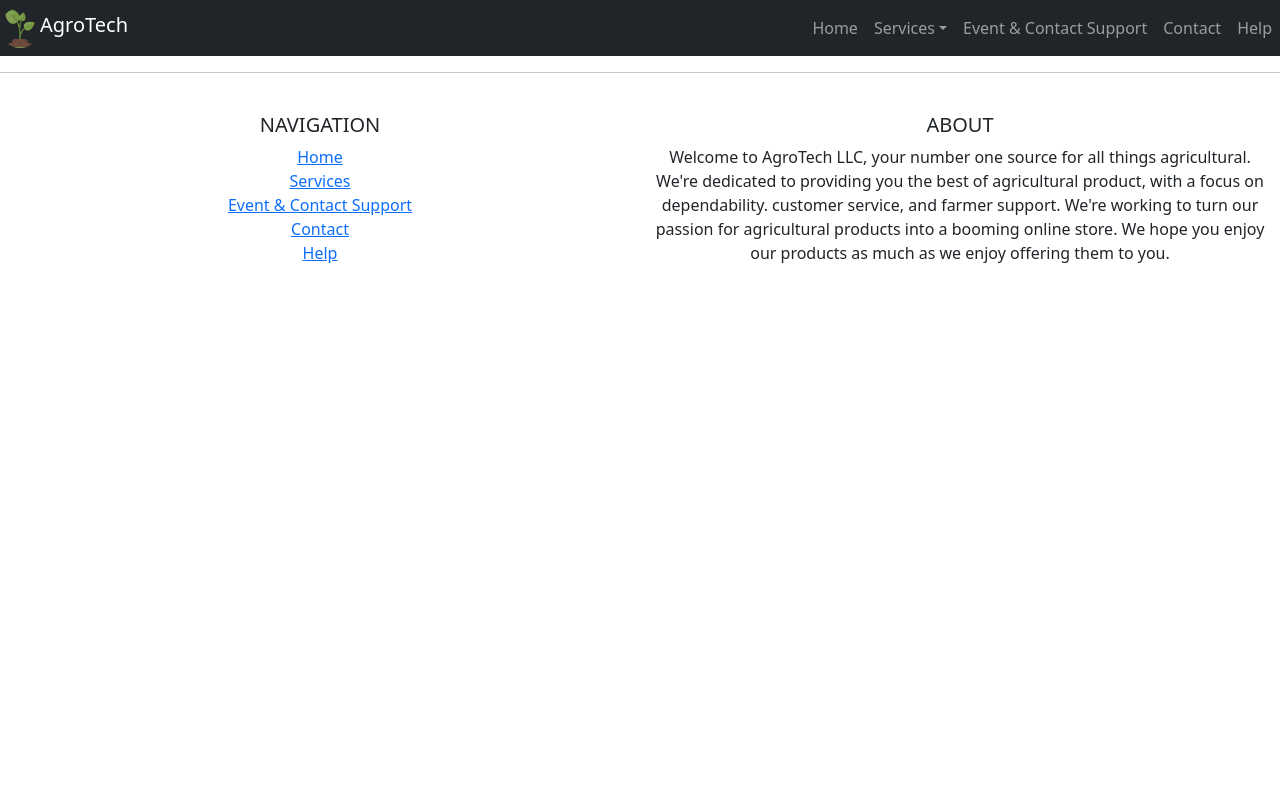
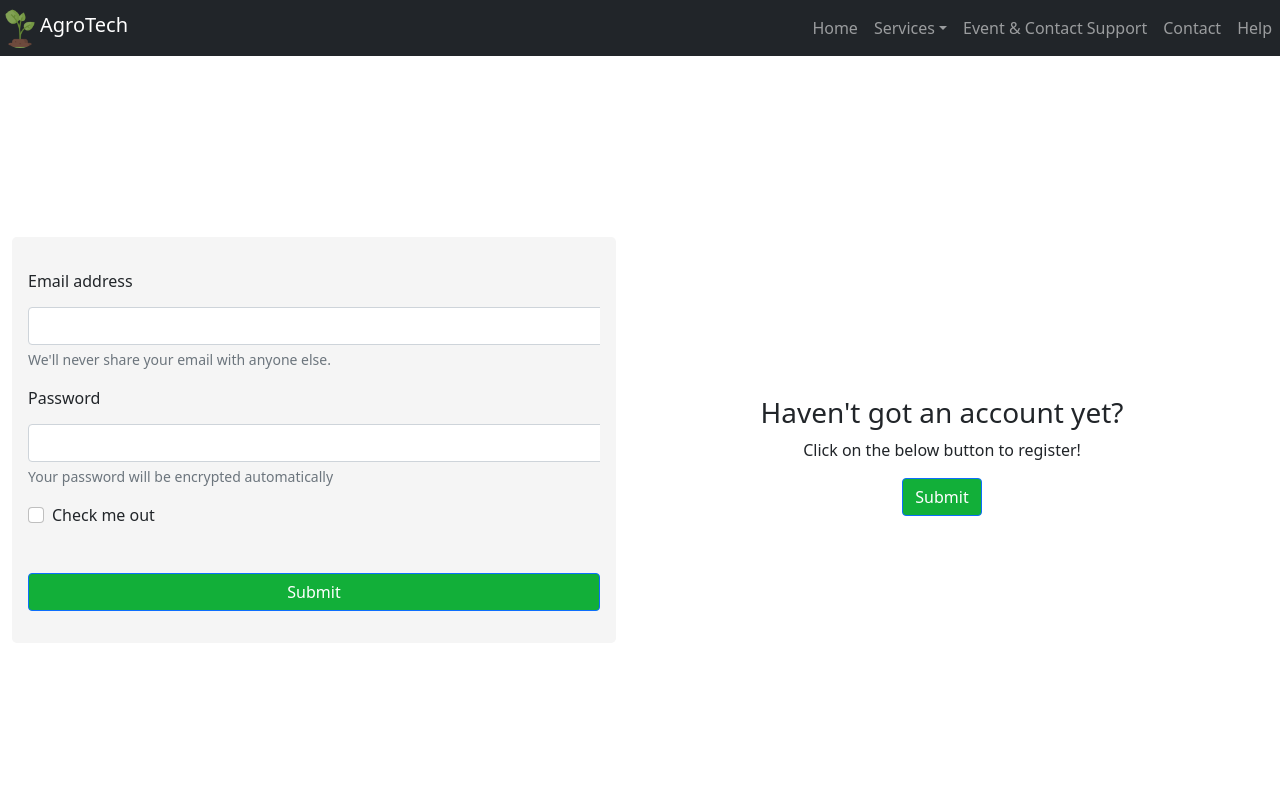
Before and after one commit to MihisaraR99/AgroTech-AgriculturalManagementSystem, a React (Create React App) app in the folder Code/frontend/: page /login in a window 1280 px wide. Shown: the top 800 px of the page. Built offline with nearby package versions, Linux system fonts and the light colour scheme.

Commit message:
Create login and user registration user interfaces

```diff
--- /dev/null
+++ b/Code/frontend/src/App.css
@@ -0,0 +1,10 @@
+* {
+  overflow-x: hidden;
+}
+
+.jumbotron {
+  padding: 2rem 1rem;
+  margin-bottom: 2rem;
+  background-color: #f5f5f5;
+  border-radius: 0.3rem;
+}
--- a/Code/frontend/src/App.js
+++ b/Code/frontend/src/App.js
@@ -1,5 +1,6 @@
 import React from "react";
 import { BrowserRouter, Route, Routes } from "react-router-dom";
+import "./App.css";
 
 import Header from "./components/Header";
 import Footer from "./components/Footer";
@@ -21,27 +22,29 @@ import CompanyRequest from "./components/Product/User_Company/CompanyRequests";
 import AdvertiserForm from "./components/Ads/AdvertiserForm";
 import PropertyCatalog from "./components/Ads/PropertyCatalog";
 import DisplayAd from "./components/Ads/DisplayAd";
-import AdvertiserLogin from "./components/Ads/AdvertiserLogin"
+import AdvertiserLogin from "./components/Ads/AdvertiserLogin";
 import AdminViewAds from "./components/Ads/AdminViewAds";
-import AdminUpdateAds from "./components/Ads/AdminUpdateAds"
+import AdminUpdateAds from "./components/Ads/AdminUpdateAds";
 
 // Lab Components
-import AddReport     from "./components/AddReport";
-import AllReports    from "./components/AllReports";
-import DeleteReport  from "./components/DeleteReport";
-import EditReport    from "./components/EditReport";
+import AddReport from "./components/AddReport";
+import AllReports from "./components/AllReports";
+import DeleteReport from "./components/DeleteReport";
+import EditReport from "./components/EditReport";
 import ReportDetails from "./components/ReportDetails";
+import Login from "./components/Users/Login";
+import Register from "./components/Users/Register";
 
 function App() {
   return (
     <BrowserRouter>
       <Header />
       <Routes>
-        <Route path="/rep"      element= {<AllReports/>}    />
-        <Route path="/add"      element= {<AddReport/>}     />
-        <Route path="/del"      element= {<DeleteReport/>}  />
-        <Route path="/edit/:id" element= {<EditReport/>}    />
-        <Route path="/rep/:id"  element= {<ReportDetails/>} />
+        <Route path="/rep" element={<AllReports />} />
+        <Route path="/add" element={<AddReport />} />
+        <Route path="/del" element={<DeleteReport />} />
+        <Route path="/edit/:id" element={<EditReport />} />
+        <Route path="/rep/:id" element={<ReportDetails />} />
         <Route path="/" element={<AllServices />} />
 
         {/* Store Routes */}
@@ -60,16 +63,20 @@ function App() {
           element={<StoreAddProductForm />}
         />
 
-        <Route path="/Ads/add" element= {<AddProduct/>}/>
-        <Route path="/Ads/productSee" element= {<AllProducts/>}/>
-        <Route path="/Ads/company" element= {<CompanyRequest/>}/>
-          {/* Ads Routes */}
+        <Route path="/Ads/add" element={<AddProduct />} />
+        <Route path="/Ads/productSee" element={<AllProducts />} />
+        <Route path="/Ads/company" element={<CompanyRequest />} />
+        {/* Ads Routes */}
         <Route path="/Ads/adform" element={<AdvertiserForm />} />
         <Route path="/Ads/properties" element={<PropertyCatalog />} />
         <Route path="/Ads/DisplayAd" element={<DisplayAd />} />
         <Route path="/Ads/AdverLogin" element={<AdvertiserLogin />} />
         <Route path="/Ads/AdminView" element={<AdminViewAds />} />
         <Route path="/Ads/AdminUpdate" element={<AdminUpdateAds />} />
+
+        {/* Users */}
+        <Route path="/login" element={<Login />} />
+        <Route path="/sign-up" element={<Register />} />
       </Routes>
       <Footer />
     </BrowserRouter>
--- /dev/null
+++ b/Code/frontend/src/components/Users/Login.js
@@ -0,0 +1,74 @@
+import React from "react";
+
+const Login = () => {
+  return (
+    <div class="container min-vw-100 max-vw-100 vw-100 vh-100 min-vh-100">
+      <div class="row  w-100 h-100 d-flex align-items-center justify-content-center">
+        <div class="col  w-100 h-100 d-flex align-items-center justify-content-center">
+          <form className="jumbotron">
+            <div class="mb-3">
+              <label for="exampleInputEmail1" class="form-label">
+                Email address
+              </label>
+              <input
+                type="email"
+                class="form-control"
+                id="exampleInputEmail1"
+                aria-describedby="emailHelp"
+                style={{ width: "600px" }}
+              />
+              <div id="emailHelp" class="form-text">
+                We'll never share your email with anyone else.
+              </div>
+            </div>
+            <div class="mb-3">
+              <label for="exampleInputPassword1" class="form-label">
+                Password
+              </label>
+              <input
+                type="password"
+                class="form-control"
+                id="exampleInputPassword1"
+                style={{ width: "600px" }}
+              />
+
+              <div id="emailHelp" class="form-text">
+                Your password will be encrypted automatically
+              </div>
+            </div>
+            <div class="mb-3 form-check">
+              <input
+                type="checkbox"
+                class="form-check-input"
+                id="exampleCheck1"
+              />
+              <label class="form-check-label" for="exampleCheck1">
+                Check me out
+              </label>
+            </div>
+            <button
+              type="submit"
+              class="btn btn-primary btn-block w-100 mt-4"
+              style={{ backgroundColor: "#12af39" }}
+            >
+              Submit
+            </button>
+          </form>
+        </div>
+        <div class="col text-center">
+          <h3> Haven't got an account yet? </h3>
+          <p> Click on the below button to register! </p>
+          <button
+            type="submit"
+            class="btn btn-primary"
+            style={{ backgroundColor: "#12af39" }}
+          >
+            Submit
+          </button>
+        </div>
+      </div>
+    </div>
+  );
+};
+
+export default Login;
--- /dev/null
+++ b/Code/frontend/src/components/Users/Register.js
@@ -0,0 +1,66 @@
+import React from "react";
+
+const Register = () => {
+  return (
+    <div class="container min-vw-100 max-vw-100 vw-100 vh-100 min-vh-100">
+      <div class="row  w-100 h-100 d-flex align-items-center justify-content-center">
+        <div class="col  w-100 h-100 d-flex align-items-center justify-content-center">
+          <form className="jumbotron">
+            <div class="mb-3">
+              <label for="exampleInputEmail1" class="form-label">
+                Full Name
+              </label>
+              <input
+                type="email"
+                class="form-control"
+                id="exampleInputEmail1"
+                aria-describedby="emailHelp"
+                style={{ width: "600px" }}
+              />
+            </div>
+
+            <div class="mb-3">
+              <label for="exampleInputEmail1" class="form-label">
+                Email address
+              </label>
+              <input
+                type="email"
+                class="form-control"
+                id="exampleInputEmail1"
+                aria-describedby="emailHelp"
+                style={{ width: "600px" }}
+              />
+            </div>
+            <div class="mb-3">
+              <label for="exampleInputPassword1" class="form-label">
+                Password
+              </label>
+              <input
+                type="password"
+                class="form-control"
+                id="exampleInputPassword1"
+                style={{ width: "600px" }}
+              />
+            </div>
+            <div class="mb-3 form-check">
+              <input
+                type="checkbox"
+                class="form-check-input"
+                id="exampleCheck1"
+              />
+            </div>
+            <button
+              type="submit"
+              class="btn btn-primary btn-block w-100 mt-4"
+              style={{ backgroundColor: "#12af39" }}
+            >
+              Submit
+            </button>
+          </form>
+        </div>
+      </div>
+    </div>
+  );
+};
+
+export default Register;
```
